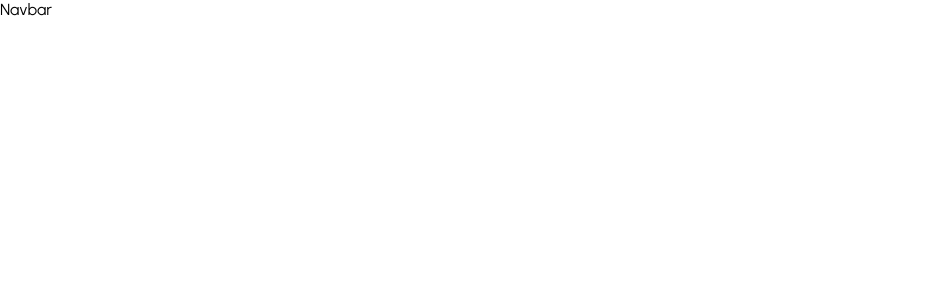
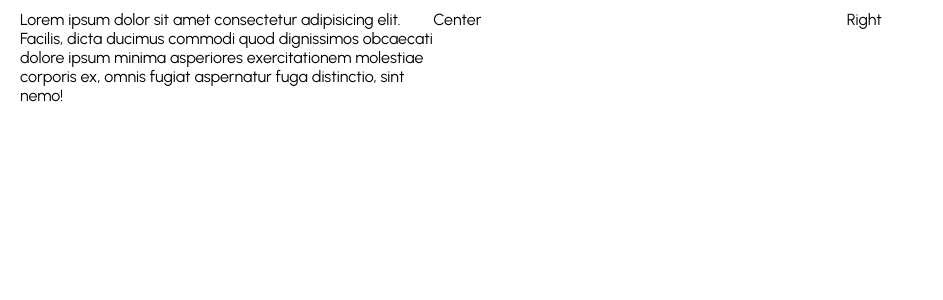
Before and after one commit to i-am-darshil/full-stack-ecommerce-app, a React (Create React App) app: page / in a window 1280 px wide. Shown: the top 300 px of the page, without its empty margins (0-943 px from the left). Built offline with nearby package versions, Linux system fonts and the light colour scheme.

Commit message:
Navbar-1 : Add basic layout

```diff
--- a/src/components/Navbar.jsx
+++ b/src/components/Navbar.jsx
@@ -10,10 +10,32 @@ const Container = styled.div`
   height: 60px;
 `
 
+const Wrapper = styled.div`
+  padding: 10px 20px;
+  display: flex;
+  justify-content: space-between;
+`
+
+const Left = styled.div`
+  flex: 1; // Allocate equal space to all three divs -> left, center, right
+`
+
+const Center = styled.div`
+  flex: 1; // Allocate equal space to all three divs -> left, center, right
+`
+
+const Right = styled.div`
+  flex: 1; // Allocate equal space to all three divs -> left, center, right
+`
+
 const Navbar = () => {
   return (
     <Container>
-      Navbar
+      <Wrapper>
+        <Left>Lorem ipsum dolor sit amet consectetur adipisicing elit. Facilis, dicta ducimus commodi quod dignissimos obcaecati dolore ipsum minima asperiores exercitationem molestiae corporis ex, omnis fugiat aspernatur fuga distinctio, sint nemo!</Left>
+        <Center>Center</Center>
+        <Right>Right</Right>
+      </Wrapper>
     </Container>
   )
 }
```
